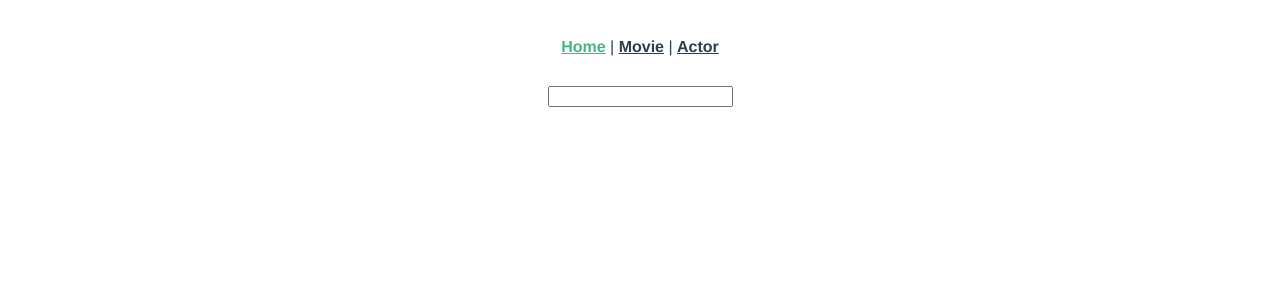
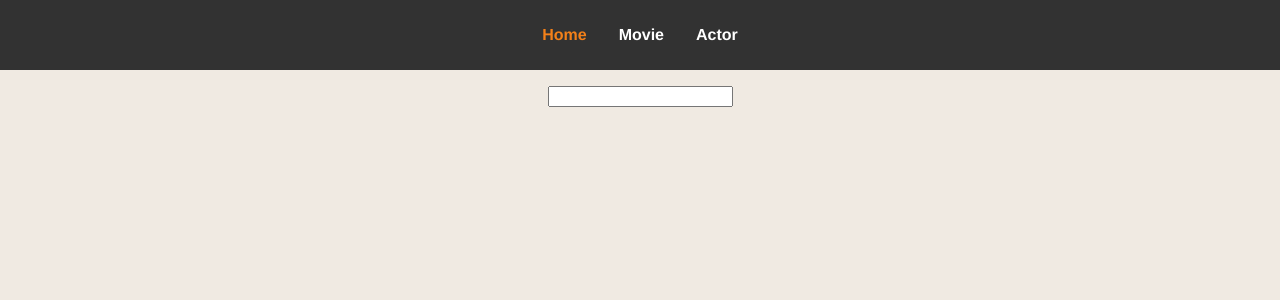
Before and after one commit to BenoitFree/YNOV_Projet_Vue, a Vue app: page / in a window 1280 px wide. Shown: the top 300 px of the page. Built offline with nearby package versions, Linux system fonts and the light colour scheme.

Commit message:
Add css + Header component

```diff
--- a/src/App.vue
+++ b/src/App.vue
@@ -1,15 +1,24 @@
 <template>
   <div id="app">
-    <div id="nav">
-      <router-link to="/">Home</router-link> |
-      <router-link to="/movie">Movie</router-link> |
-      <router-link to="/actor">Actor</router-link>
+    <Header />
+    <div id="main">
+      <router-view/>
     </div>
-    <router-view/>
   </div>
 </template>
 
 <style>
+body{
+  padding: 0;
+  margin: 0;
+  background: #f0eae2;
+}
+
+:root {
+  --gray: #323232;
+  --orange: #f38019;
+}
+
 #app {
   font-family: Avenir, Helvetica, Arial, sans-serif;
   -webkit-font-smoothing: antialiased;
@@ -18,16 +27,17 @@
   color: #2c3e50;
 }
 
-#nav {
-  padding: 30px;
+#main{
+  max-width: 1240px;
+  width: 100%;
+  padding: 1rem 15px;
+  margin: 0 auto;
 }
 
-#nav a {
-  font-weight: bold;
-  color: #2c3e50;
+</style>
+<script>
+import Header from "@/components/Header";
+export default {
+  components: {Header}
 }
-
-#nav a.router-link-exact-active {
-  color: #42b983;
-}
-</style>
+</script>
--- /dev/null
+++ b/src/components/Header.vue
@@ -0,0 +1,30 @@
+<template>
+  <nav id="nav">
+    <router-link to="/">Home</router-link>
+    <router-link to="/movie">Movie</router-link>
+    <router-link to="/actor">Actor</router-link>
+  </nav>
+</template>
+
+<style scoped>
+#nav{
+  width: 100%;
+  height: 70px;
+  background: var(--gray);
+  display: flex;
+  justify-content: center;
+  align-items: center;
+  gap: 2rem;
+}
+
+#nav a {
+  text-decoration: none;
+  font-weight: bold;
+  color: #fff;
+}
+
+#nav a.router-link-exact-active {
+  color: var(--orange);
+}
+
+</style>
--- a/src/components/MovieCard.vue
+++ b/src/components/MovieCard.vue
@@ -35,6 +35,7 @@ export default class MovieCard extends Vue {
     max-height: 350px;
     margin: 0 auto;
     overflow: hidden;
+    background: #fff;
 
   }
 </style>
--- a/src/views/Home.vue
+++ b/src/views/Home.vue
@@ -32,7 +32,6 @@ export default class Home extends Vue {
 .cards{
   display: grid;
   margin: 2rem auto;
-  max-width: 1200px;
   width: 100%;
   grid-template-columns: repeat(3, 1fr);
   justify-content: center;
```
